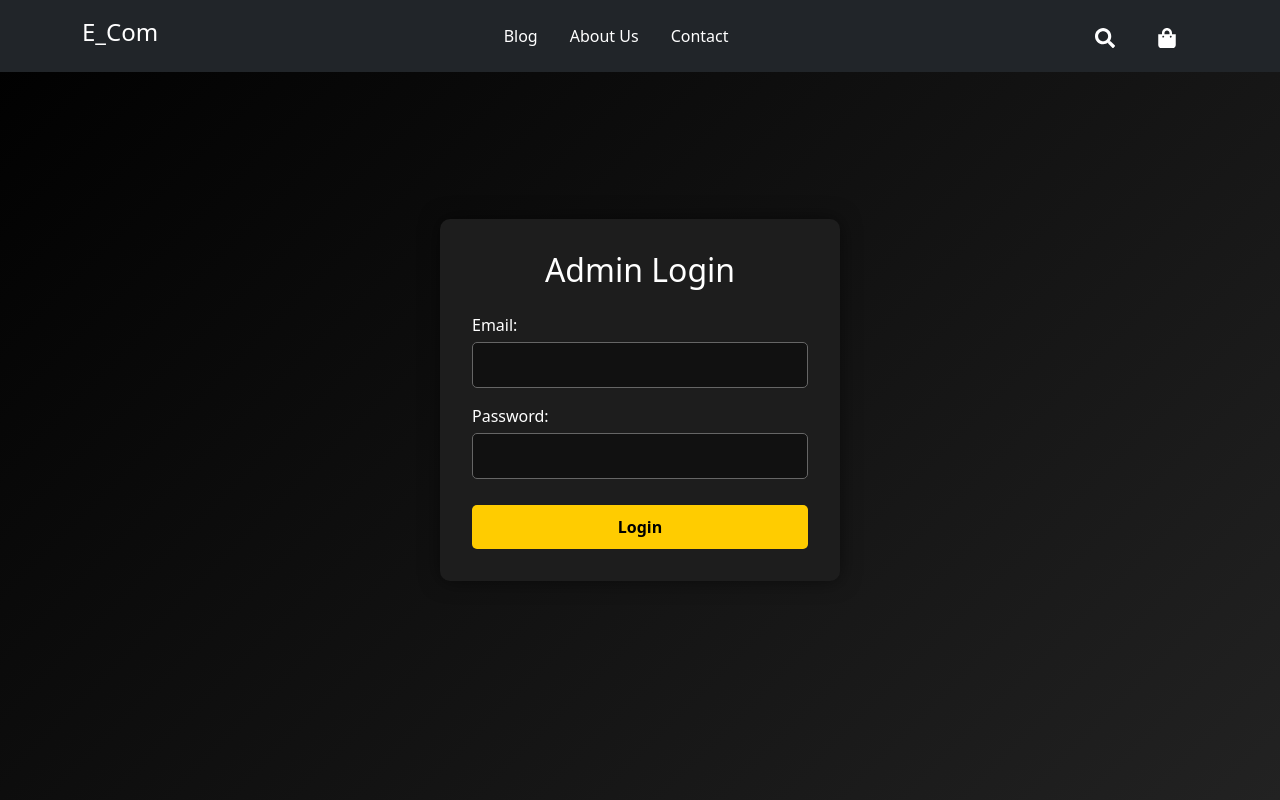
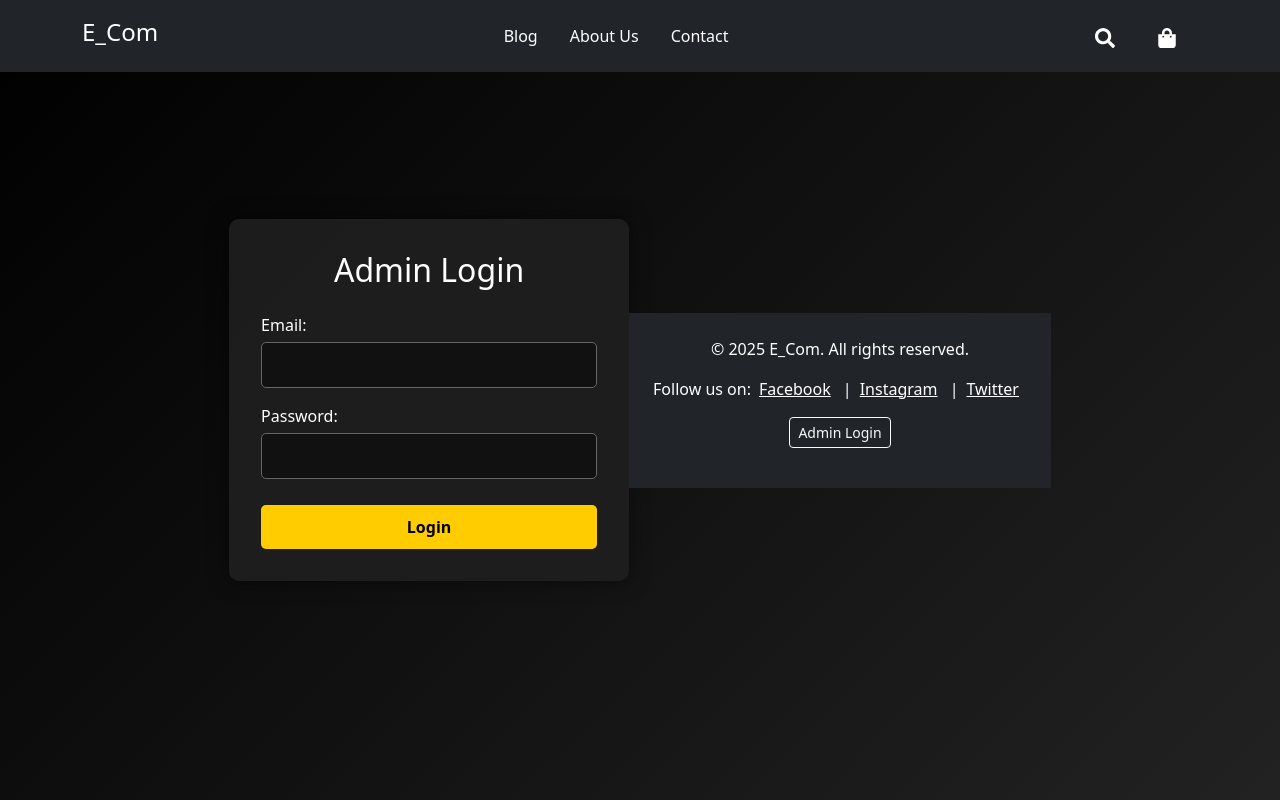
Before and after one commit to Subhadeep-GIT/E_Com, a React (Create React App) app: page /admin/login in a window 1280 px wide. Built offline with nearby package versions, Linux system fonts and the light colour scheme.

Commit message:
Footer addition

```diff
--- a/src/pages/AdminLoginComponent.js
+++ b/src/pages/AdminLoginComponent.js
@@ -1,6 +1,7 @@
 import { useState } from "react";
 import { useNavigate } from "react-router-dom";
 import LandingHeaderComponent from "../components/LandingHeaderComponent";
+import FooterComponent from "../components/FooterComponent";
 
 import "../styles/AdminLoginComponent.css";
 
@@ -52,6 +53,7 @@ const AdminLoginComponent = () => {
                     </button>
                 </form>
             </div>
+            <FooterComponent /> {/* Render the footer */}
         </div>
     );
 };
```
